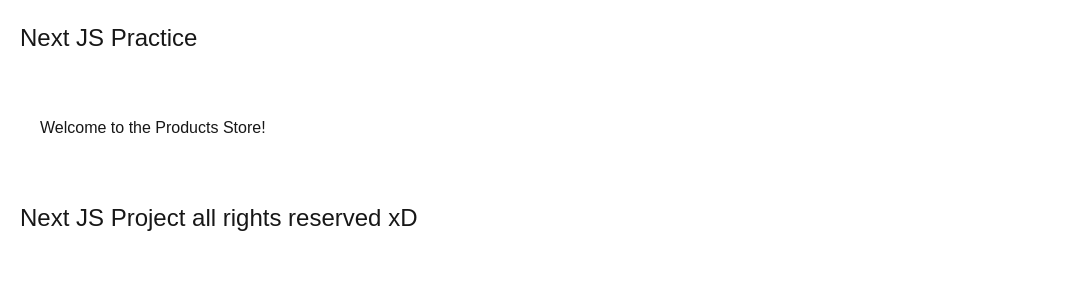
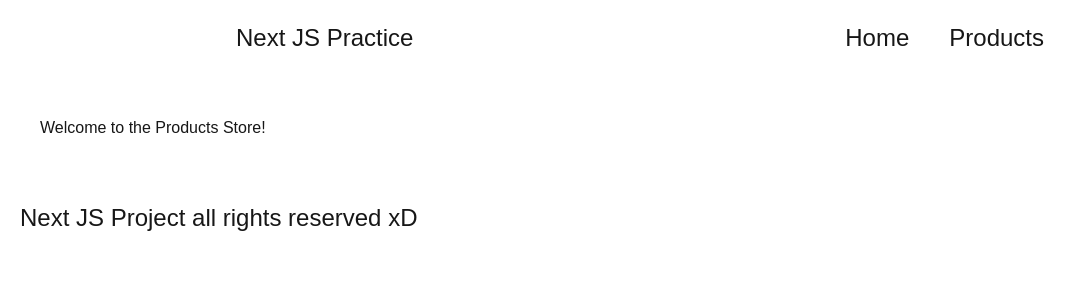
Before and after one commit to SiddheshSoni/Nextjs-practice, a Next.js app: page / in a window 1280 px wide. Shown: the top 300 px of the page, without its empty margins (0-1085 px from the left). Built offline with nearby package versions, Linux system fonts and the light colour scheme.

Commit message:
data fetching API practice with Next JS(added nav)

```diff
--- a/src/app/layout.js
+++ b/src/app/layout.js
@@ -1,5 +1,7 @@
 import { Geist, Geist_Mono } from "next/font/google";
 import "./globals.css";
+import Link from "next/link";
+
 
 const geistSans = Geist({
   variable: "--font-geist-sans",
@@ -22,7 +24,17 @@ export default function RootLayout({ children }) {
       <body
         className={`${geistSans.variable} ${geistMono.variable} antialiased`}
       >
-        <header style={{backgroundColor:'white !important', color:'black !important', fontSize: '1.5rem' , padding:'20px'}}>Next JS Practice </header>
+        <header style={{backgroundColor:'white !important', color:'black !important', fontSize: '1.5rem' , padding:'20px'}}>
+          <div className=" flex justify-around">
+            <div>
+              Next JS   Practice
+            </div>
+            <div className=" flex gap-10">
+              <Link href={"/"}>Home</Link>
+              <Link href={"/products"}>Products</Link>
+            </div>
+          </div>
+          </header>
 
         {children}
 
```
